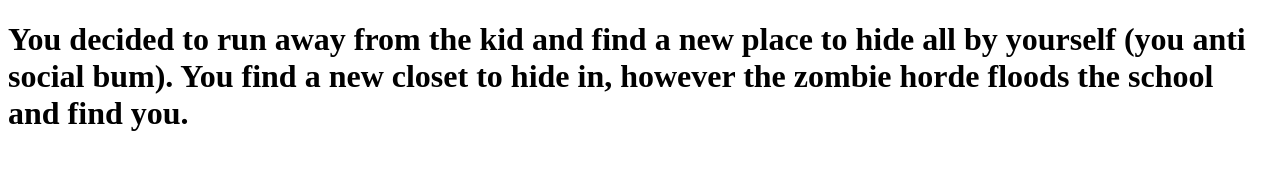
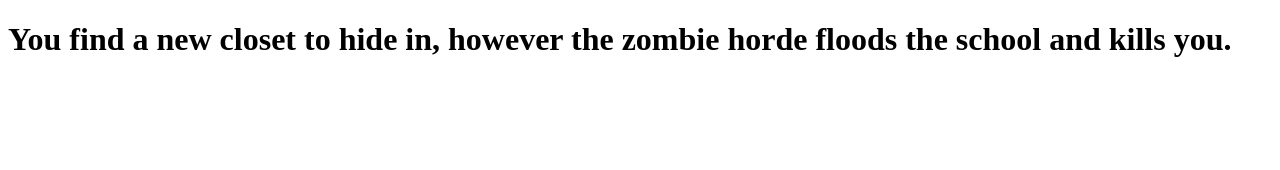
Before and after one commit to emyee19/ADVENTURE-GAME, a plain HTML site: page NewHide.html in a window 1280 px wide. Drawn offline with Linux system fonts and the light colour scheme.

Commit message:
Update NewHide.html

```diff
--- a/NewHide.html
+++ b/NewHide.html
@@ -5,7 +5,7 @@
   </head>
 
  <body>
-  <h1> You decided to run away from the kid and find a new place to hide all by yourself (you anti social bum). You find a new closet to hide in, however the zombie horde floods the school and find you. </h1>
+  <h1> You find a new closet to hide in, however the zombie horde floods the school and kills you. </h1>
  </body>
 
  </html>
```
